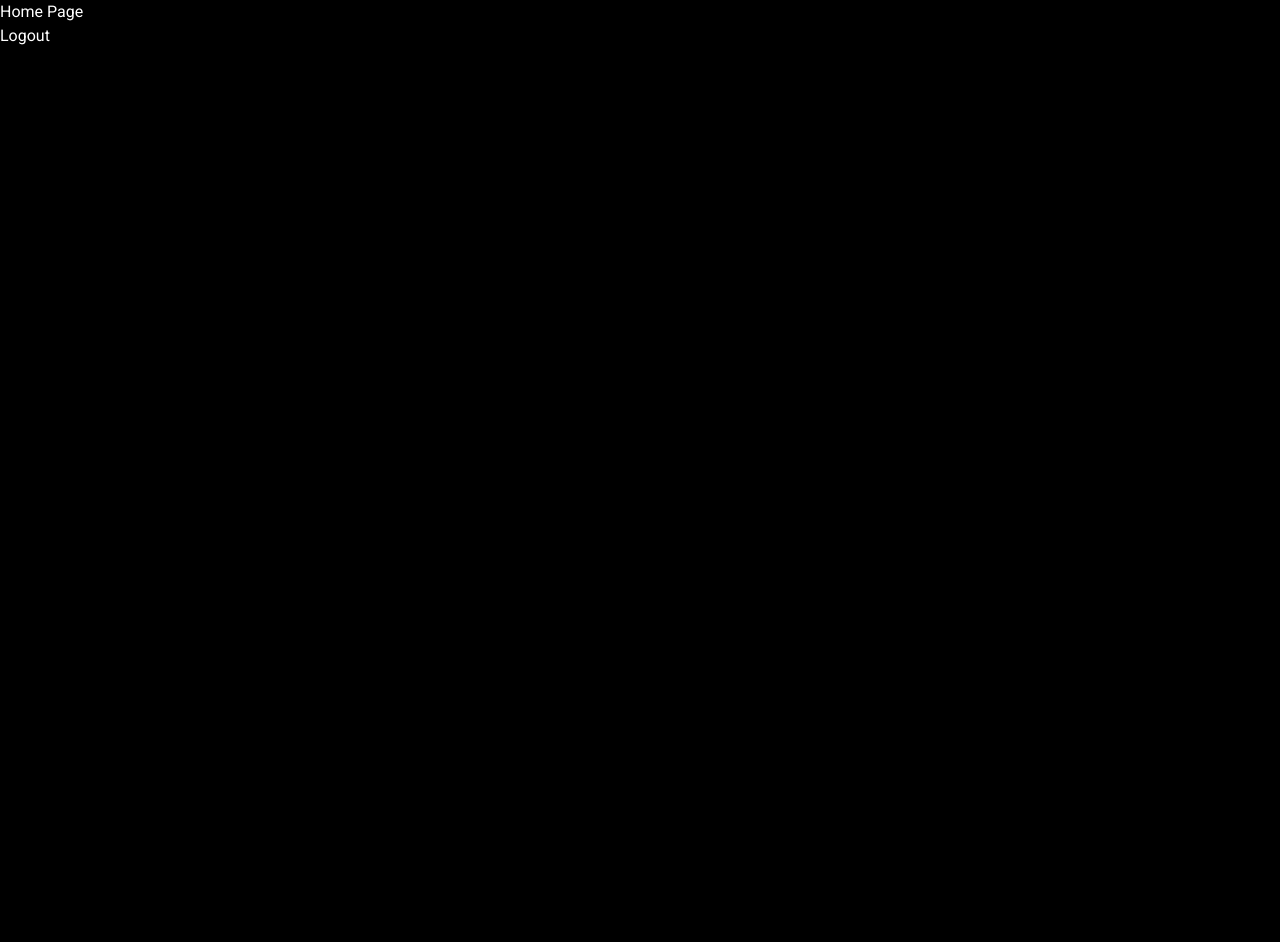
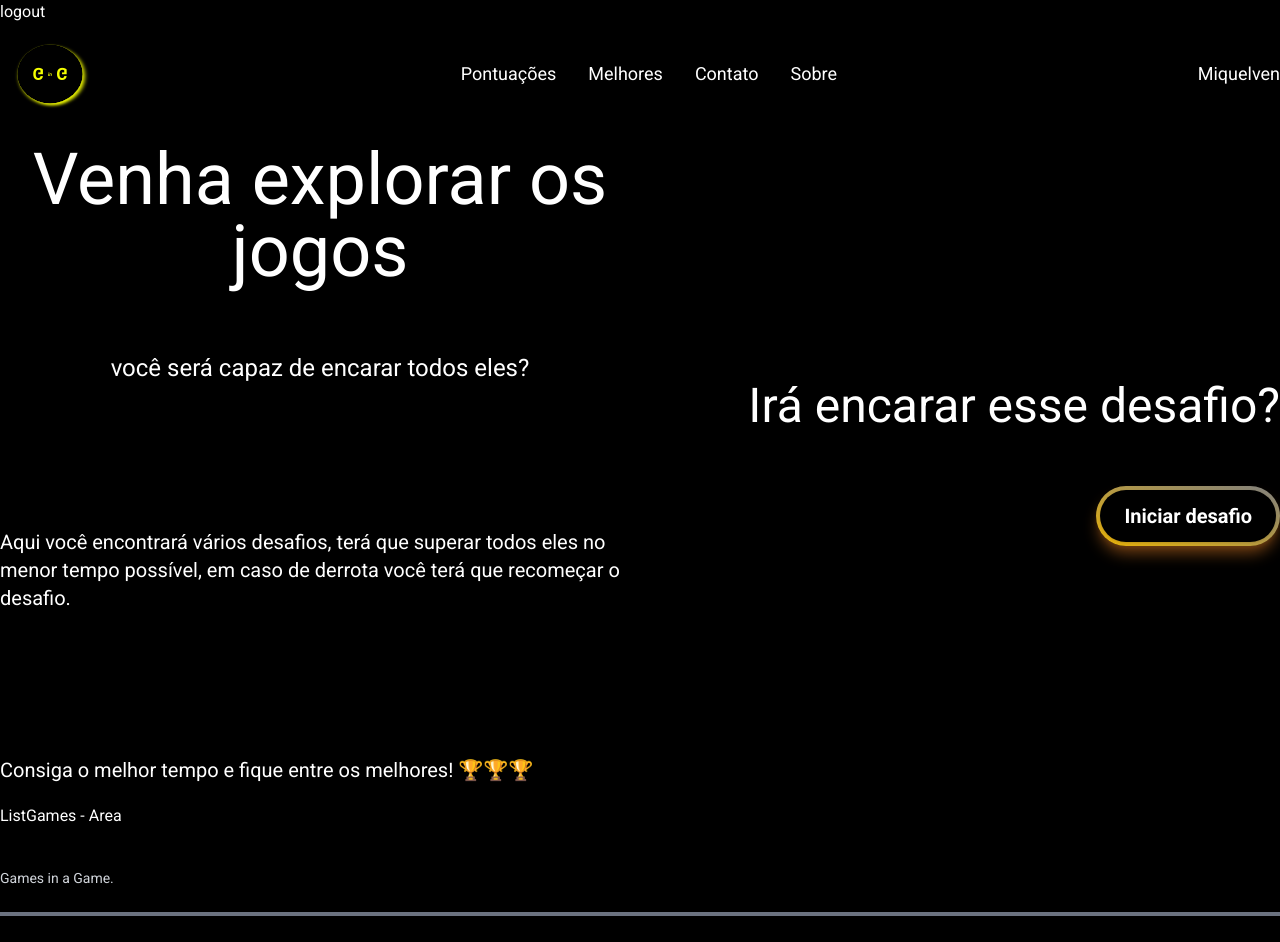
Before and after one commit to miquelven/gameTest, a Vue app in the folder project/: page / in a window 1280 px wide. Shown: the top 942 px of the page. Before the commit the page ends 800 px from the top, so only its background shows below. Built offline with nearby package versions, Linux system fonts and the light colour scheme; sample sign-in values are in the browser's storage.

Commit message:
inicio da montagem do layout da homeView

```diff
--- a/project/src/views/HomeView.vue
+++ b/project/src/views/HomeView.vue
@@ -20,11 +20,9 @@ export default {
       }).then((res) => res.json());
 
       if (res.success) {
-        console.log("success");
         localStorage.removeItem("token");
         this.$router.push("/login");
       } else {
-        console.log("err");
         if (res.message == "Session could not be found.") {
           if (localStorage.getItem("token")) {
             localStorage.removeItem("token");
@@ -38,11 +36,87 @@ export default {
 </script>
 
 <template>
-  <h1>Home Page</h1>
-  <button @click="logout">Logout</button>
+  <h1 @click="logout">logout</h1>
+  <header class="w-full">
+    <div class="max-w-screen-2xl m-auto flex justify-between items-center">
+      <img src="../assets/svgs/logo.svg" alt="logo" width="100" />
+
+      <nav class="flex gap-8 text-lg">
+        <a href="" class="hover:font-bold">Pontuações</a>
+        <a href="" class="hover:font-bold">Melhores</a>
+        <a href="" class="hover:font-bold">Contato</a>
+        <a href="" class="hover:font-bold">Sobre</a>
+      </nav>
+
+      <h5 class="text-lg">Miquelven</h5>
+    </div>
+  </header>
+
+  <main class="w-full my-19">
+    <!-- container -->
+    <div class="max-w-screen-2xl m-auto">
+      <div id="welcomeArea" class="flex">
+        <!-- left-size -->
+        <div class="flex-1 flex flex-col gap-36 justify-center">
+          <!-- title -->
+          <div>
+            <h1 class="text-center text-7xl gap-16 flex flex-col">
+              Venha explorar os jogos
+              <span class="text-2xl"
+                >você será capaz de encarar todos eles?</span
+              >
+            </h1>
+          </div>
+          <p class="text-xl">
+            Aqui você encontrará vários desafios, terá que superar todos eles no
+            menor tempo possível, em caso de derrota você terá que recomeçar o
+            desafio.
+          </p>
+
+          <span class="text-xl"
+            >Consiga o melhor tempo e fique entre os melhores! 🏆🏆🏆</span
+          >
+        </div>
+        <!-- right-size -->
+        <div class="flex-1 flex flex-col justify-center items-end gap-14">
+          <h2 class="text-5xl">Irá encarar esse desafio?</h2>
+
+          <div
+            class="shadow-lg shadow-yellow-900 flex rounded-full transition-all ease-in bg-gradient-to-tr from-yellow-500 to-white/50 p-1 hover:shadow-none"
+          >
+            <button
+              class="flex-1 shadow font-bold md:text-xl bg-black px-6 py-3 rounded-full hover:bg-black/30"
+            >
+              Iniciar desafio
+            </button>
+          </div>
+        </div>
+      </div>
+      <div>
+        <h4>ListGames - Area</h4>
+      </div>
+    </div>
+  </main>
+  <footer class="m-auto my-10 text-sm text-gray-300">
+    <div class="max-w-screen-2xl m-auto">
+      <span class="flex items-center">Games in a Game.</span>
+
+      <!-- line -->
+      <div class="w-full h-1 bg-gray-500 my-6"></div>
+
+      <div class="flex justify-between items-center">
+        <p>@2023 GG. Todos os direitos reservados</p>
+
+        <nav class="flex gap-16">
+          <a href="">Termos de Serviços</a>
+          <a href="">Politica de privacidade</a>
+        </nav>
+      </div>
+    </div>
+  </footer>
 </template>
 
-<style>
+<style scoped>
 .fade-enter-active,
 .fade-leave-active {
   transition: opacity 0.5s ease;
@@ -51,4 +125,7 @@ export default {
 .fade-leave-to {
   opacity: 0;
 }
+#welcomeArea {
+  min-height: calc(100vh - 120px);
+}
 </style>
```
Also changed, not shown: 1 other file (tests, documents, lock files or other folders).
